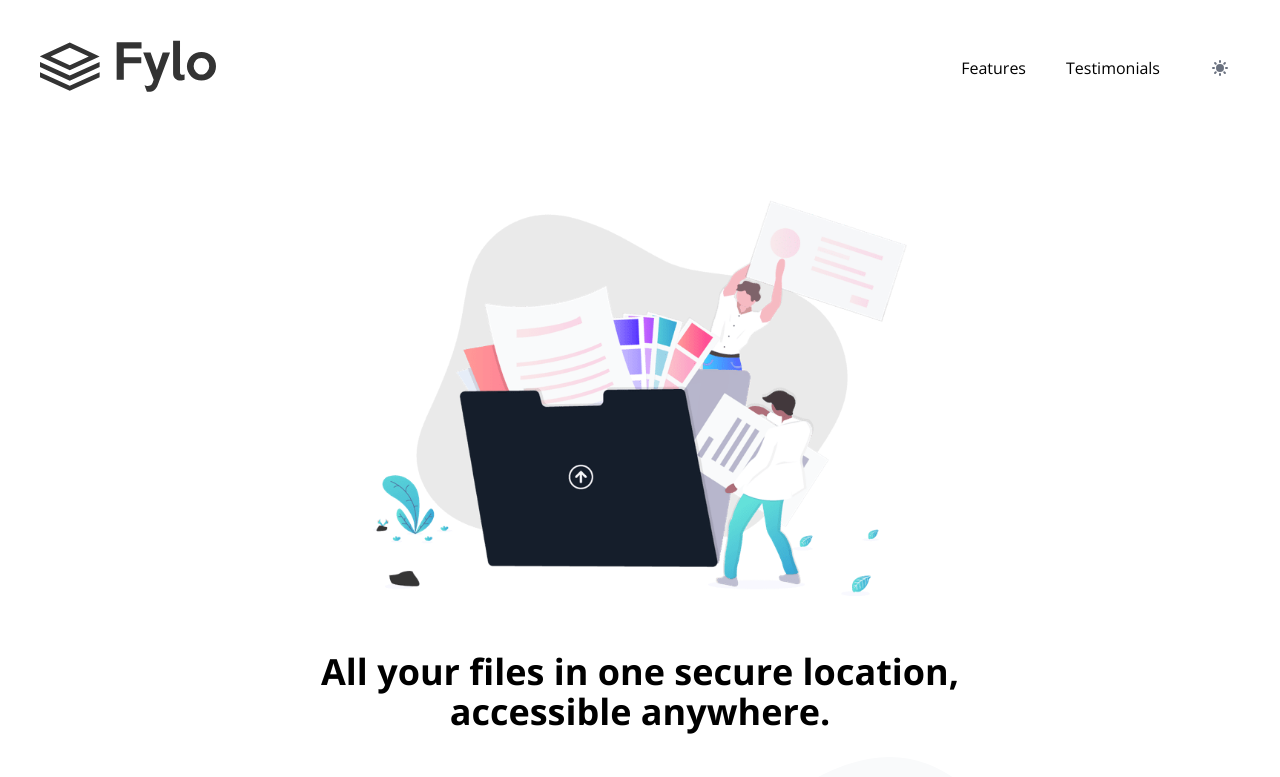
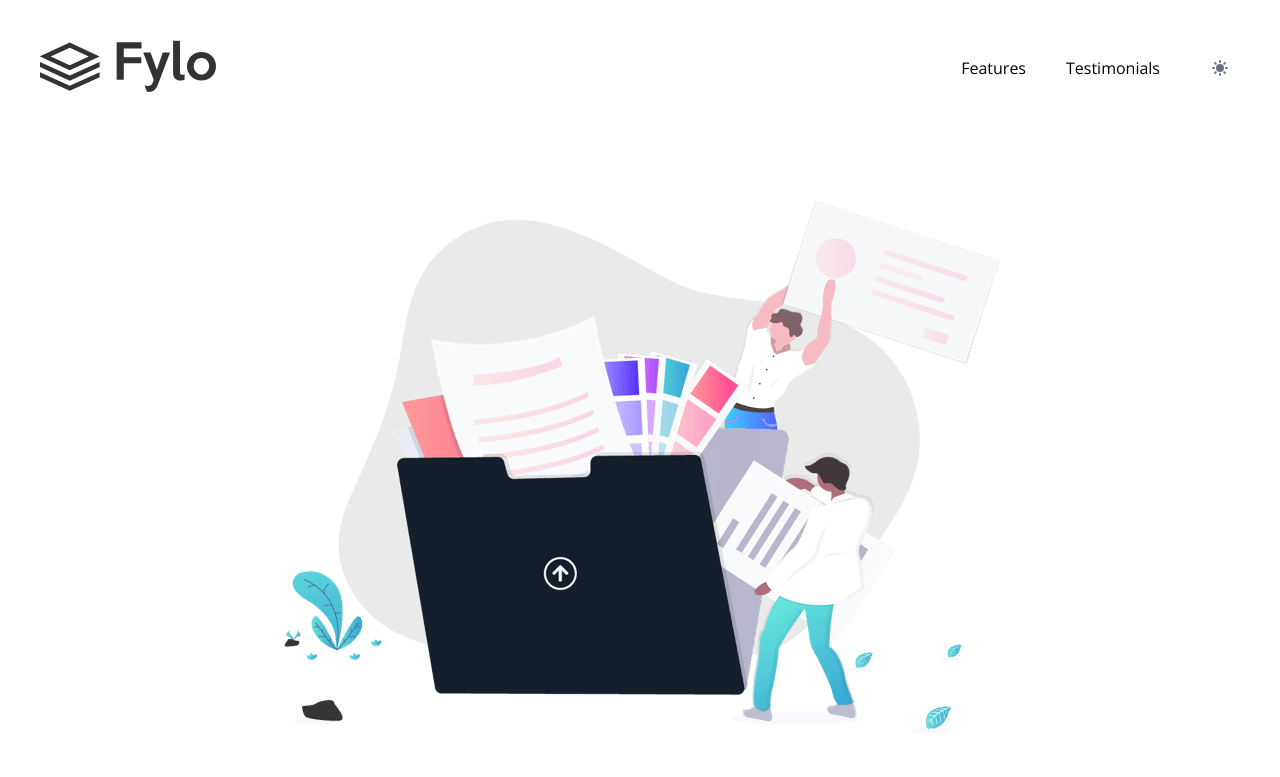
Before and after one commit to gumrahsindar/fylo-landing-page-with-dark-theme, a Next.js app: page / in a window 1280 px wide. Shown: the top 777 px of the page. Built offline with nearby package versions, Linux system fonts and the light colour scheme.

Commit message:
fix hero image size

```diff
--- a/src/components/Hero.tsx
+++ b/src/components/Hero.tsx
@@ -5,7 +5,7 @@ const Hero = () => {
     <section id="hero" className="bg-curvy-light-mode bg-contain bg-bottom bg-no-repeat dark:bg-curvy-dark-mode">
       {/* Hero Container */}
       <div className="container mx-auto px-6 pb-52 text-center md:pt-20">
-        <Image src="/illustration-intro.png" alt="illustration" width={534} height={720} className="mx-auto" />
+        <Image src="/illustration-intro.png" alt="illustration" width={720} height={550} className="mx-auto" />
         <h1 className="mx-auto mb-10 mt-14 max-w-2xl text-3xl font-bold leading-normal md:text-4xl">
           All your files in one secure location, accessible anywhere.
         </h1>
```
